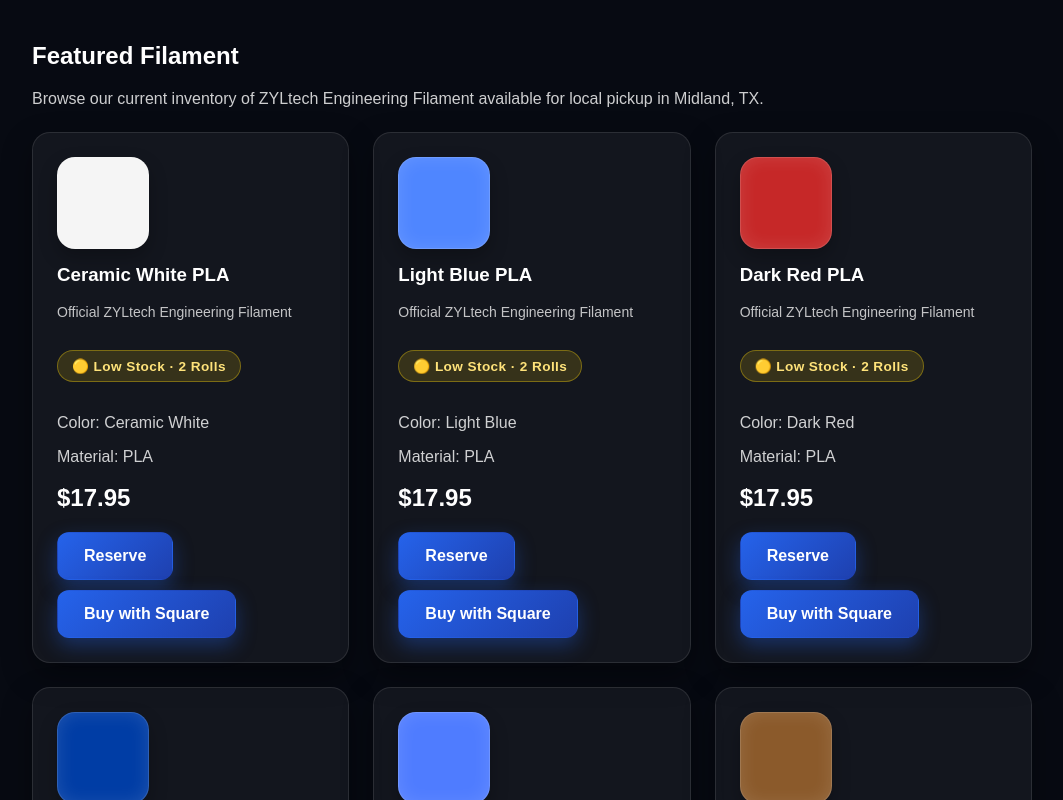
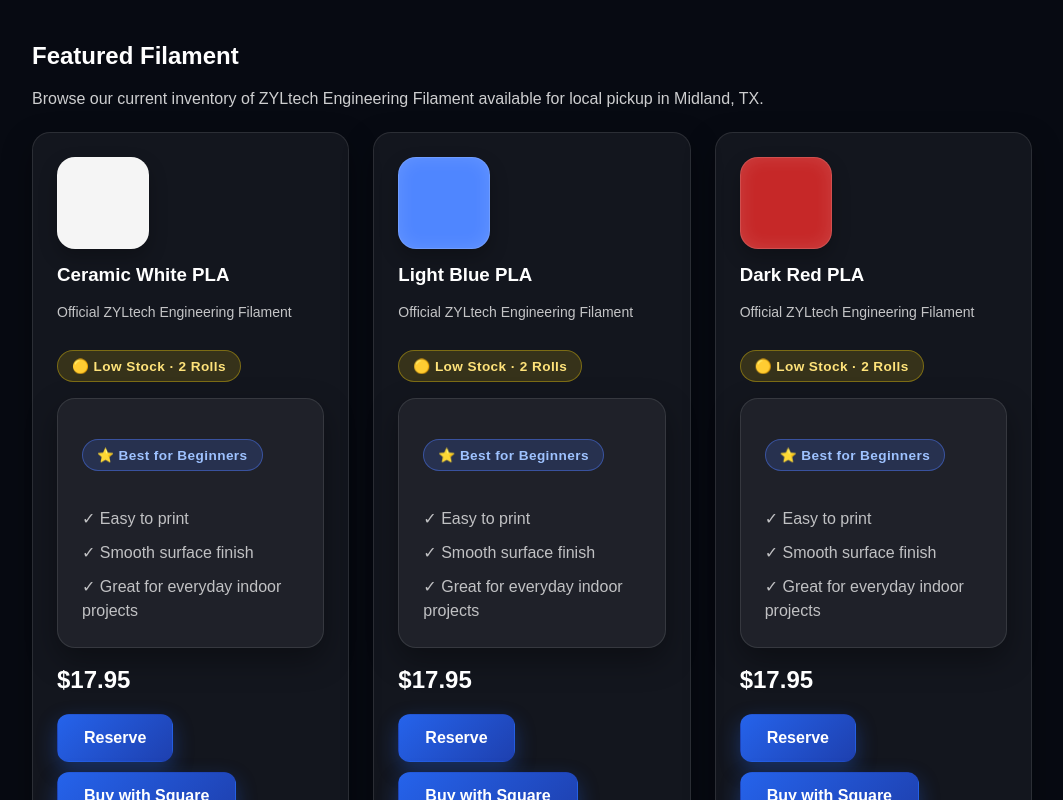
Before and after one commit to jnc3designs/jnc3designs-website, a Next.js app in the folder jnc3designs-premium/: page /supply in a window 1280 px wide. Shown: the part 1420-2220 px from the top of the page, without its empty margins (108-1171 px from the left). Built offline with nearby package versions, Linux system fonts and the light colour scheme.

Commit message:
Update ProductCard.jsx

```diff
--- a/jnc3designs-premium/components/ProductCard.jsx
+++ b/jnc3designs-premium/components/ProductCard.jsx
@@ -2,6 +2,7 @@
 import JNCCard from "./JNCCard";
 import InventoryBadge from "./InventoryBadge";
 import FilamentSwatch from "./FilamentSwatch";
+import MaterialHighlights from "./MaterialHighlights";
 
 
 
@@ -34,8 +35,10 @@
 
         <InventoryBadge stock={product.stock} />
 
-        <p style={{ opacity: 0.8 }}>Color: {product.color}</p>
-        <p style={{ opacity: 0.8 }}>Material: {product.material}</p>
+        <MaterialHighlights
+  material={product.category}
+  showTitle={false}
+/>
 
         <h2>${product.price.toFixed(2)}</h2>
       </a>
```
